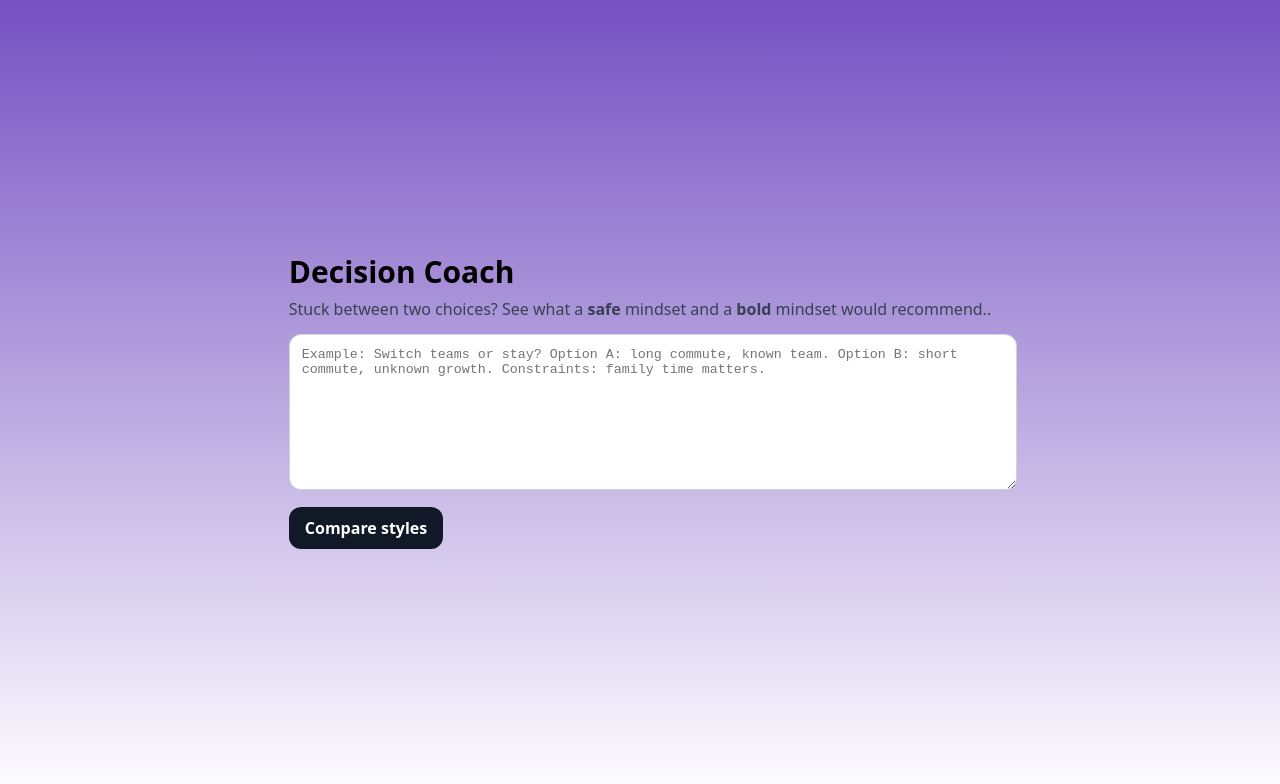
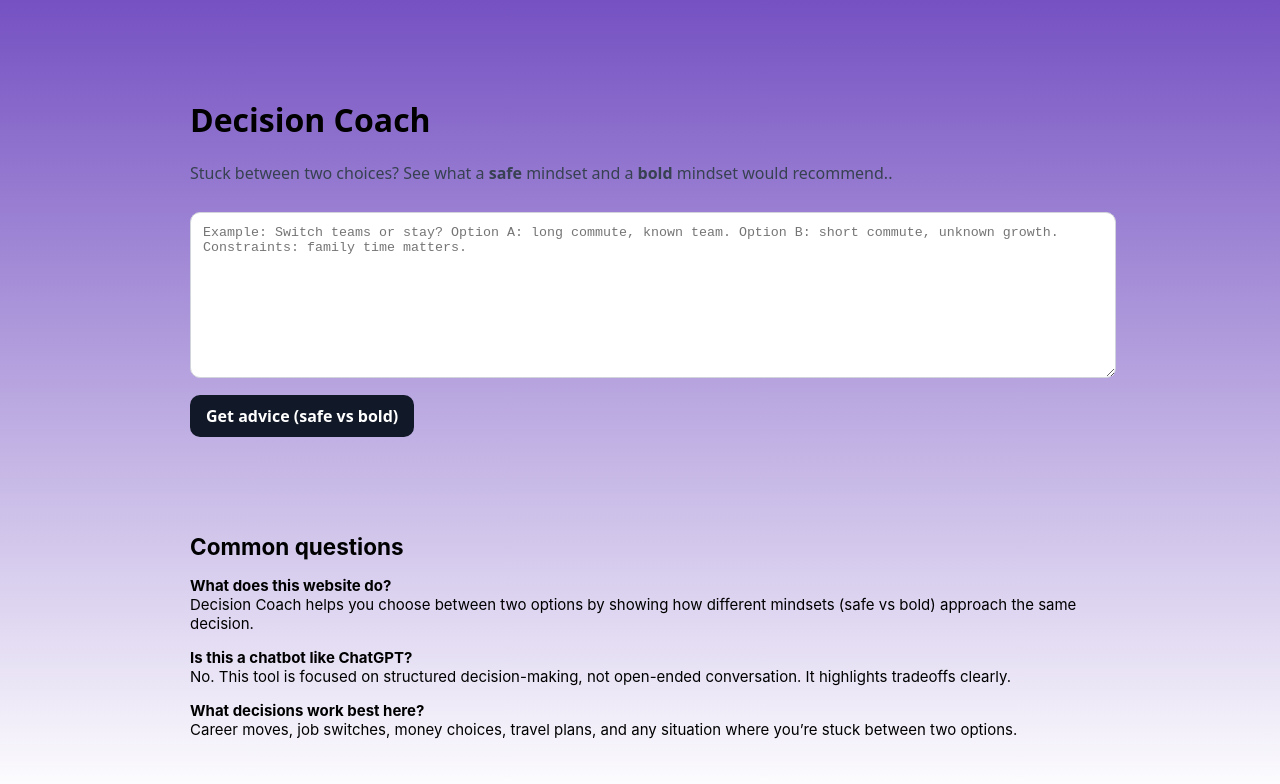
Before and after one commit to medicharlas/amplify-vite-react-template, a React (Vite) app: page / in a window 1280 px wide. Shown: the top 784 px of the page. Built offline with nearby package versions, Linux system fonts and the light colour scheme.

Commit message:
DecisionBot changes-2026-15

```diff
--- a/index.html
+++ b/index.html
@@ -3,8 +3,23 @@
 <head>
   <meta charset="UTF-8" />
   <meta name="viewport" content="width=device-width, initial-scale=1.0" />
-  <title>Decision Coach</title>
+
+  <!-- SEO -->
+  <title>Decision Coach – Make Better Choices with Clear Tradeoffs</title>
+  <meta
+          name="description"
+          content="Decision Coach helps you choose between two options by comparing practical vs bold advice. Get clear tradeoffs for career, money, and life decisions."
+  />
+
+  <!-- Social preview (optional but recommended) -->
+  <meta property="og:title" content="Decision Coach – Make Better Decisions" />
+  <meta
+          property="og:description"
+          content="Stuck between two options? Compare safe vs bold perspectives and see what really matters."
+  />
+  <meta property="og:type" content="website" />
 </head>
+
 <body>
 <div id="root"></div>
 <script type="module" src="/src/main.tsx"></script>
--- a/src/main.tsx
+++ b/src/main.tsx
@@ -8,7 +8,6 @@ type Output = {
     recommendation: "A" | "B" | "Tie";
     confidence: "High" | "Medium" | "Low";
     decision_score: number;
-    one_line_summary: string;
     simple_summary: string;
     why_this_works: string[];
     risks: string[];
@@ -21,35 +20,22 @@ type DualOutput = {
     bold: Output;
 };
 
-function Badge({ text }: { text: string }) {
-    return (
-        <span
-            style={{
-                display: "inline-block",
-                padding: "4px 10px",
-                borderRadius: 999,
-                border: "1px solid #d1d5db",
-                background: "#f9fafb",
-                fontWeight: 800,
-                fontSize: 12,
-                color: "#111827",
-            }}
-        >
-      {text}
-    </span>
-    );
-}
-
 function Meter({ value }: { value: number }) {
     const v = Math.max(0, Math.min(100, value));
     return (
         <div style={{ marginTop: 8 }}>
-            <div style={{ display: "flex", justifyContent: "space-between", fontSize: 12, color: "#374151" }}>
-                <span>Decision score</span>
-                <span style={{ fontWeight: 900, color: "#111827" }}>{v}/100</span>
+            <div style={{ fontSize: 12, color: "#374151" }}>
+                Decision confidence: <b>{v}/100</b>
             </div>
-            <div style={{ height: 10, background: "#e5e7eb", borderRadius: 999, overflow: "hidden", marginTop: 6 }}>
-                <div style={{ width: `${v}%`, height: "100%", background: "#111827" }} />
+            <div style={{ height: 8, background: "#e5e7eb", borderRadius: 999 }}>
+                <div
+                    style={{
+                        width: `${v}%`,
+                        height: "100%",
+                        background: "#111827",
+                        borderRadius: 999,
+                    }}
+                />
             </div>
         </div>
     );
@@ -71,91 +57,122 @@ function ResultCard({
             style={{
                 border: "1px solid #e5e7eb",
                 borderRadius: 14,
-                padding: 14,
+                padding: 16,
                 background: "#fff",
                 minWidth: 0,
             }}
         >
-            <div style={{ display: "flex", justifyContent: "space-between", gap: 10, flexWrap: "wrap", alignItems: "center" }}>
-                <div>
-                    <div style={{ fontSize: 18, fontWeight: 900 }}>{title}</div>
-                    <div style={{ fontSize: 13, color: "#374151", marginTop: 2 }}>{subtitle}</div>
-                </div>
-                <Badge text={`Confidence: ${data.confidence}`} />
+            <h3 style={{ marginBottom: 4 }}>{title}</h3>
+            <div style={{ fontSize: 13, color: "#6b7280", marginBottom: 8 }}>
+                {subtitle}
             </div>
 
-            <div style={{ marginTop: 10, fontSize: 16 }}>
-                Recommendation: <b>{data.recommendation}</b>
+            <div style={{ fontSize: 16 }}>
+                <b>Recommendation:</b> {data.recommendation}
             </div>
-            <div style={{ marginTop: 6, color: "#111827" }}>{data.simple_summary}</div>
+            <p style={{ marginTop: 6 }}>{data.simple_summary}</p>
 
             <Meter value={data.decision_score} />
 
+            <div style={{ marginTop: 6 }}>
+                Confidence: <b>{data.confidence}</b>
+            </div>
+
             <button
-                onClick={() => setOpen((v) => !v)}
+                onClick={() => setOpen(!open)}
                 style={{
                     marginTop: 12,
                     padding: "8px 12px",
-                    borderRadius: 10,
+                    borderRadius: 8,
                     border: "1px solid #d1d5db",
                     background: "#f3f4f6",
                     color: "#111827",
-                    fontWeight: 800,
+                    fontWeight: 600,
                     cursor: "pointer",
                 }}
             >
                 {open ? "Hide reasoning" : "Show reasoning"}
             </button>
 
-            {open ? (
-                <div style={{ marginTop: 12, color: "#0f172a" }}>
-                    <div style={{ fontWeight: 900, marginTop: 8 }}>Why this works</div>
-                    <ul style={{ marginTop: 6 }}>
+            {open && (
+                <div style={{ marginTop: 12 }}>
+                    <h4>Why this works</h4>
+                    <ul>
                         {data.why_this_works.map((x, i) => (
-                            <li key={i} style={{ lineHeight: 1.5 }}>
-                                {x}
-                            </li>
+                            <li key={i}>{x}</li>
                         ))}
                     </ul>
 
-                    <div style={{ fontWeight: 900, marginTop: 10 }}>Risks</div>
-                    <ul style={{ marginTop: 6 }}>
+                    <h4>Risks</h4>
+                    <ul>
                         {data.risks.map((x, i) => (
-                            <li key={i} style={{ lineHeight: 1.5 }}>
-                                {x}
-                            </li>
+                            <li key={i}>{x}</li>
                         ))}
                     </ul>
 
-                    <div style={{ fontWeight: 900, marginTop: 10 }}>What could change your mind</div>
-                    <ul style={{ marginTop: 6 }}>
+                    <h4>What could change your mind</h4>
+                    <ul>
                         {data.what_would_change_my_mind.map((x, i) => (
-                            <li key={i} style={{ lineHeight: 1.5 }}>
-                                {x}
-                            </li>
+                            <li key={i}>{x}</li>
                         ))}
                     </ul>
 
-                    <div style={{ fontWeight: 900, marginTop: 10 }}>One question to ask</div>
-                    <div style={{ marginTop: 6 }}>{data.follow_up_question}</div>
+                    <h4>Question to think about</h4>
+                    <p>{data.follow_up_question}</p>
                 </div>
-            ) : null}
+            )}
         </div>
+    );
+}
+
+function FAQ() {
+    return (
+        <section
+            style={{
+                maxWidth: 900,
+                margin: "80px auto 40px",
+                padding: "0 16px",
+                fontSize: 15,
+            }}
+        >
+            <h2 style={{ marginBottom: 16 }}>Common questions</h2>
+
+            <p>
+                <strong>What does this website do?</strong>
+                <br />
+                Decision Coach helps you choose between two options by showing how
+                different mindsets (safe vs bold) approach the same decision.
+            </p>
+
+            <p>
+                <strong>Is this a chatbot like ChatGPT?</strong>
+                <br />
+                No. This tool is focused on structured decision-making, not open-ended
+                conversation. It highlights tradeoffs clearly.
+            </p>
+
+            <p>
+                <strong>What decisions work best here?</strong>
+                <br />
+                Career moves, job switches, money choices, travel plans, and any situation
+                where you’re stuck between two options.
+            </p>
+        </section>
     );
 }
 
 function App() {
     const [prompt, setPrompt] = useState("");
     const [loading, setLoading] = useState(false);
-    const [out, setOut] = useState<DualOutput | null>(null);
+    const [output, setOutput] = useState<DualOutput | null>(null);
     const [error, setError] = useState("");
 
     async function submit() {
         setError("");
-        setOut(null);
+        setOutput(null);
 
         if (!prompt.trim()) {
-            setError("Please type your dilemma.");
+            setError("Please describe your dilemma.");
             return;
         }
 
@@ -168,43 +185,44 @@ function App() {
             });
 
             const data = await res.json();
-            if (!res.ok) throw new Error(data?.error || `HTTP ${res.status}`);
+            if (!res.ok) throw new Error(data?.error || "Request failed");
 
-            setOut(data.output as DualOutput);
+            setOutput(data.output as DualOutput);
         } catch (e: any) {
-            setError(e?.message || "Unknown error");
+            setError(e.message || "Something went wrong");
         } finally {
             setLoading(false);
         }
     }
 
     return (
+        <>
             <div
                 style={{
                     maxWidth: 1000,
-                margin: "30px auto",
+                    margin: "40px auto",
                     padding: 16,
-                fontFamily: "system-ui, -apple-system, Segoe UI, Roboto, sans-serif",
+                    fontFamily:
+                        "system-ui, -apple-system, Segoe UI, Roboto, sans-serif",
                 }}
             >
-            <div style={{ display: "grid", gap: 6 }}>
-                <div style={{ fontSize: 30, fontWeight: 900 }}>Decision Coach</div>
-                <div style={{ color: "#374151" }}>
+                <h1>Decision Coach</h1>
+                <p style={{ color: "#374151" }}>
                     Stuck between two choices? See what a <b>safe</b> mindset and a <b>bold</b> mindset would recommend..
-                </div>
-            </div>
+
+                </p>
 
                 <textarea
                     value={prompt}
                     onChange={(e) => setPrompt(e.target.value)}
-                placeholder="Example: Switch teams or stay? Option A: long commute, known team. Option B: short commute, unknown growth. Constraints: family time matters."
+                    placeholder={'Example: Switch teams or stay? Option A: long commute, known team. Option B: short commute, unknown growth. Constraints: family time matters.\n'}
                     style={{
                         width: "100%",
-                    minHeight: 130,
-                    marginTop: 14,
+                        minHeight: 140,
                         padding: 12,
-                    borderRadius: 12,
+                        borderRadius: 10,
                         border: "1px solid #d1d5db",
+                        marginTop: 12,
                     }}
                 />
 
@@ -214,34 +232,46 @@ function App() {
                     style={{
                         marginTop: 12,
                         padding: "10px 16px",
-                    borderRadius: 12,
-                    border: "none",
+                        borderRadius: 10,
                         background: "#111827",
                         color: "#fff",
-                    fontWeight: 900,
+                        border: "none",
+                        fontWeight: 700,
                         cursor: loading ? "not-allowed" : "pointer",
                     }}
                 >
-                {loading ? "Comparing…" : "Compare styles"}
+                    {loading ? "Comparing advice…" : "Get advice (safe vs bold)"}
                 </button>
 
-            {error ? <div style={{ marginTop: 10, color: "#b91c1c", fontWeight: 700 }}>{error}</div> : null}
+                {error && (
+                    <div style={{ marginTop: 10, color: "#b91c1c" }}>{error}</div>
+                )}
 
-            {out ? (
-                <div style={{ marginTop: 16, display: "grid", gridTemplateColumns: "minmax(0,1fr) minmax(0,1fr)", gap: 14 }}>
+                {output && (
+                    <div
+                        style={{
+                            marginTop: 20,
+                            display: "grid",
+                            gridTemplateColumns: "minmax(0,1fr) minmax(0,1fr)",
+                            gap: 16,
+                        }}
+                    >
                         <ResultCard
-                        title="Practical & safe"
-                        subtitle="Minimize regret, protect downside."
-                        data={out.practical}
+                            title="Practical & Safe"
+                            subtitle="Minimize regret and protect stability"
+                            data={output.practical}
                         />
                         <ResultCard
-                        title="Bold & growth-oriented"
-                        subtitle="Optimize upside, accept uncertainty."
-                        data={out.bold}
+                            title="Bold & Growth-Oriented"
+                            subtitle="Optimize upside and accept uncertainty"
+                            data={output.bold}
                         />
                     </div>
-            ) : null}
+                )}
             </div>
+
+            <FAQ />
+        </>
     );
 }
 
```
Lines whose indentation alone changed are shown as unchanged.
